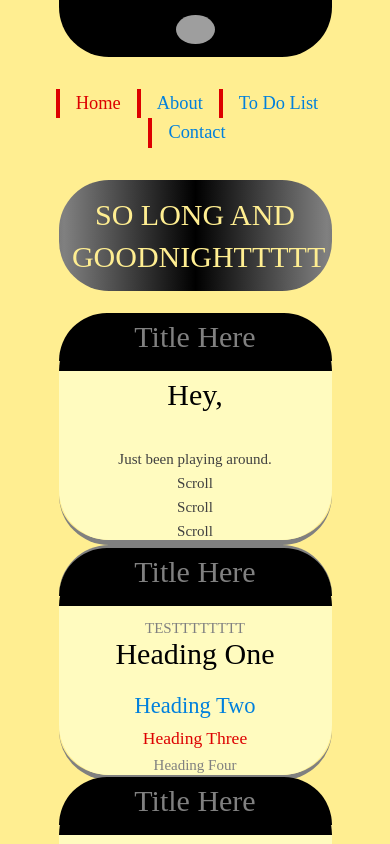
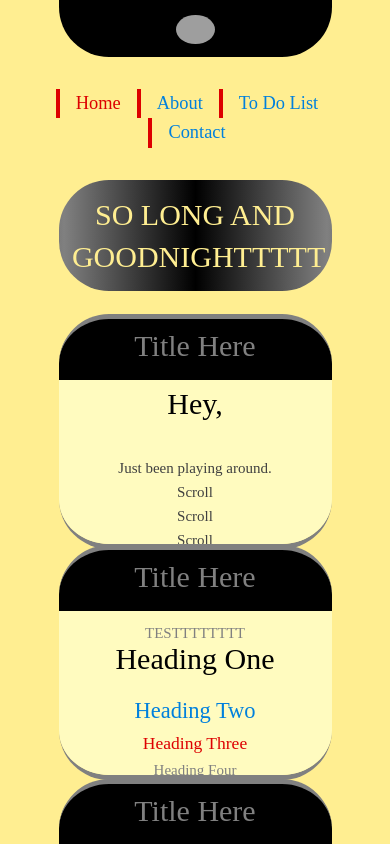
Before and after one commit to JusticePlague/fan-website-build, a Vue app: page / in a window 390 px wide. Shown: the top 844 px of the page. Built offline with nearby package versions, Linux system fonts and the light colour scheme.

Commit message:
hopefully fixed box sizes

```diff
--- a/src/assets/base.css
+++ b/src/assets/base.css
@@ -53,7 +53,7 @@
     --nav-border-hover: var(--light-accent-2);
     --nav-link: var(--light);
     --nav-link-hover: var(--light);
-    --nav-link-active: var(var(--light-accent-1))
+    --nav-link-active: var(--light-accent-1);
 
     --button: var(--light-accent-3);
     --button-text: var(--light-accent-5);
--- a/src/assets/main.css
+++ b/src/assets/main.css
@@ -56,11 +56,16 @@ main {
 }
 
 .box-header-top,
-.box-header-top h1,
-.box-header-bottom,
-.box-header-bottom h1  {
+.box-header-bottom
+  {
   background: var(--color-5);
   color: var(--text-1);
+}
+
+.box-header-top h1,
+.box-header-bottom h1 {
+  color: var(--text-1);
+  background: var(--color-5);
 }
 
 /*    Navigation    */
--- a/src/components/homecomp/TheHome.vue
+++ b/src/components/homecomp/TheHome.vue
@@ -170,12 +170,25 @@
     border-top-right-radius: 50px;
   }
 
-  .box-header-bottom,
-  .box-header-bottom h1 {
-    border-top: var(--border) solid 5px;
-    border-top-left-radius: 50px;
-    border-top-right-radius: 50px;
-  }
+  .box-header-top,
+.box-header-bottom
+  {
+  background: #000;
+  padding-top:5px;
+}
+
+.box-header-bottom{
+  border-top: var(--border) solid 5px;
+  border-top-left-radius: 50px;
+  border-top-right-radius: 50px;
+}
+
+.box-header-top h1,
+.box-header-bottom h1 {
+  margin-top:1vh;
+  border-top-left-radius: 50px;
+  border-top-right-radius: 50px;
+}
 
   .box-text-top{
     background-color: var(--bg-2);
@@ -230,6 +243,7 @@
     display:inline-block;
   }
 
+  .col-6,
   .col-3{
     width:100%;
   }
@@ -238,35 +252,15 @@
   .righttop,
   .leftbottom,
   .rightbottom {
-    border-bottom: var(--border) solid 5px;
-    border-top: var(--border) solid 5px;
     border-radius: 50px;
-  }
-
-  .box-header-top,
-  .box-header-top h1 {
-    border-top-left-radius: 50px;
-    border-top-right-radius: 50px;
   }
 
   .box-header-bottom,
   .box-header-bottom h1 {
     margin-top:1vh;
-    border-top-left-radius: 50px;
-    border-top-right-radius: 50px;
   }
 
-  .box-text-top{
-    background-color: var(--bg-2);
-    height: 20vh;
-    margin: auto;
-    text-align: center;
-    padding: 10px 25px;
-    overflow: scroll;
-    border-bottom-left-radius: 50px;
-    border-bottom-right-radius: 50px;
-  }
-
+  .box-text-top,
   .box-text-bottom{
     background-color: var(--bg-2);
     height: 20vh;
@@ -276,6 +270,32 @@
     overflow: scroll;
     border-bottom-left-radius: 50px;
     border-bottom-right-radius: 50px;
+    border-bottom: var(--border) solid 5px;
+  }
+
+  .leftbottom,
+  .rightbottom {
+    margin-top: 0;
+  }
+
+  .box-header-bottom,
+  .box-header-top{
+    padding-top:5px;
+    border-top: var(--border) solid 5px;
+    border-top-left-radius: 50px;
+    border-top-right-radius: 50px;
+    margin-top: -.5vh;
+  }
+
+  .right{
+    margin-top: -1vh;
+  }
+
+  .box-header-top h1,
+  .box-header-bottom h1 {
+    margin-top:1vh;
+    border-top-left-radius: 50px;
+    border-top-right-radius: 50px;
   }
 }
 </style>
```
